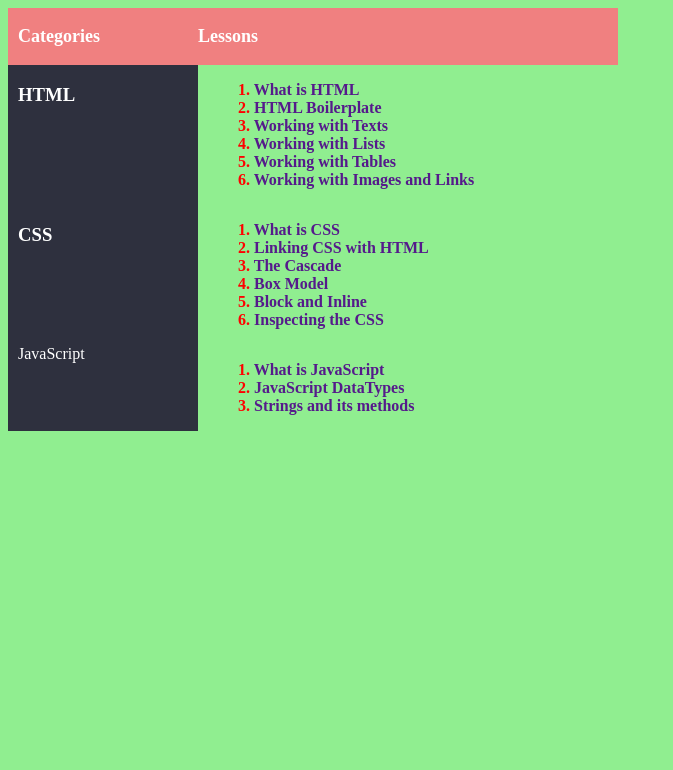
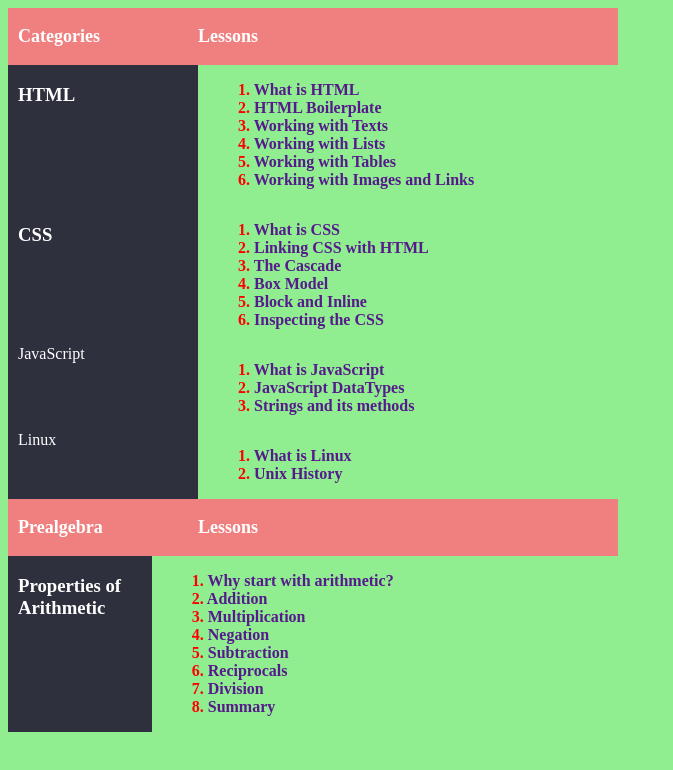
Before and after one commit to notorio-sds/pn-blog, a plain HTML site: page index.html in a window 1280 px wide. Shown: the whole page, without its empty margins (0-673 px from the left). Drawn offline with Linux system fonts and the light colour scheme.

Commit message:
add math section

```diff
--- a/index.html
+++ b/index.html
@@ -11,6 +11,7 @@
 
 <body>
 
+    <div class="webdev">
         <div class="container top-container">
             <p class="categories">Categories</p>
             <p class=>Lessons</p>
@@ -58,8 +59,57 @@
             </div>
 
 
+            <div class="article">
+                <div class="article-heading">
+                    <div class="article-title">Linux</div>
+                </div>
+                <ol>
+                    <li><a href="">What is Linux</a></li>
+                    <li><a href="">Unix History</a></li>
+                </ol>
+            </div>
+
 
         </div>
+    </div>
+
+
+
+    <div class="math">
+
+        <div class="container top-container">
+            <p class="categories">Prealgebra</p>
+            <p>Lessons</p>
+        </div>
+
+        <div class="container math-container">
+            <div class="article">
+                <div class="article-heading">
+                    <h3 class="article-title">Properties of Arithmetic</h3>
+                </div>
+                <ol>
+                    <li><a href="">Why start with arithmetic?</a></li>
+                    <li><a href="">Addition</a></li>
+                    <li><a href="">Multiplication</a></li>
+                    <li><a href="">Negation</a></li>
+                    <li><a href="">Subtraction</a></li>
+                    <li><a href="">Reciprocals</a></li>
+                    <li><a href="">Division</a></li>
+                    <li><a href="">Summary</a></li>
+                </ol>
+            </div>
+        </div>
+
+
+
+
+
+
+
+    </div>
+
+
+
 
 </body>
 
--- a/styles.css
+++ b/styles.css
@@ -65,3 +65,5 @@ ol li::before {
 .article-title {
     color: #ffff;
 }
+
+/* Math */
```
Lines whose indentation alone changed are shown as unchanged.
